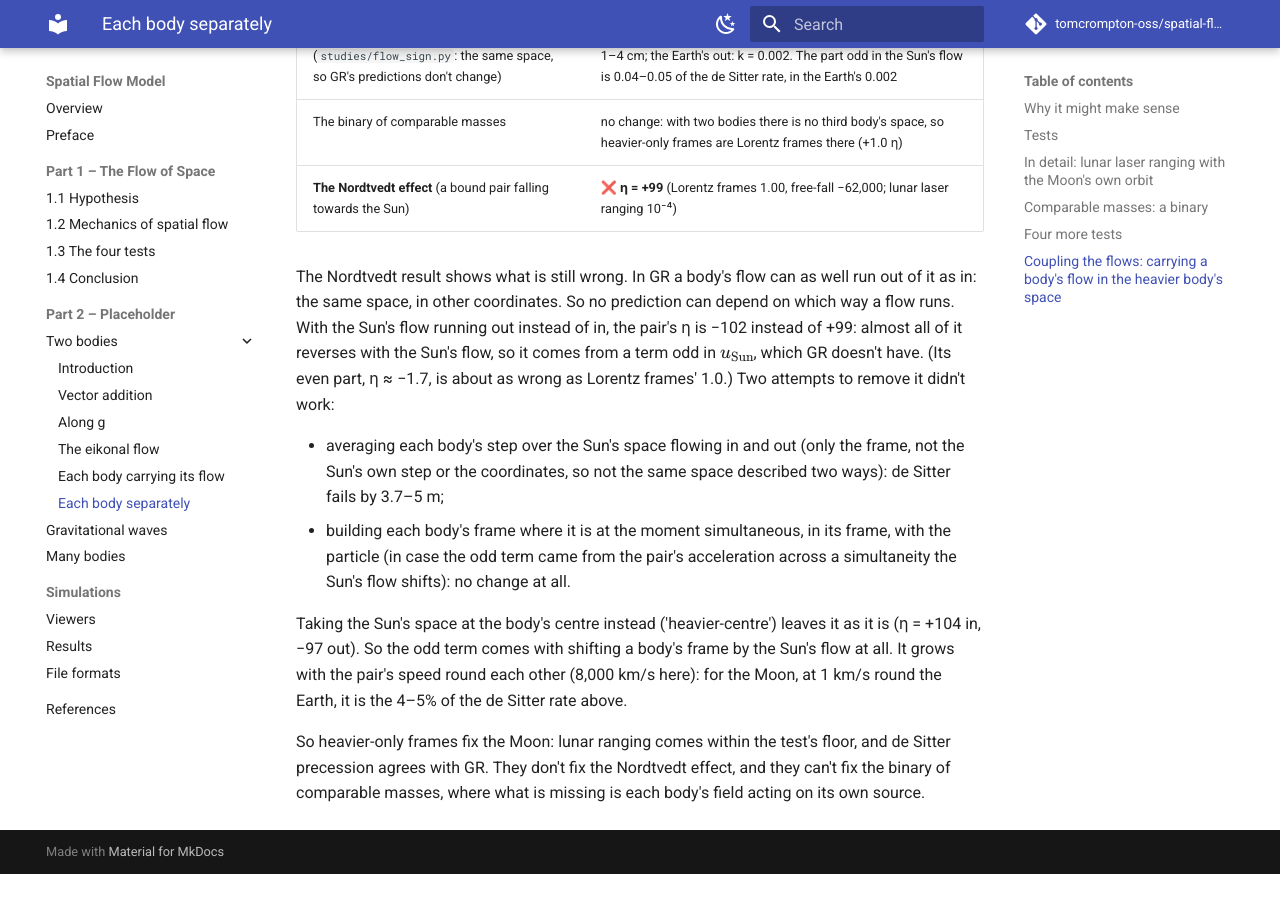
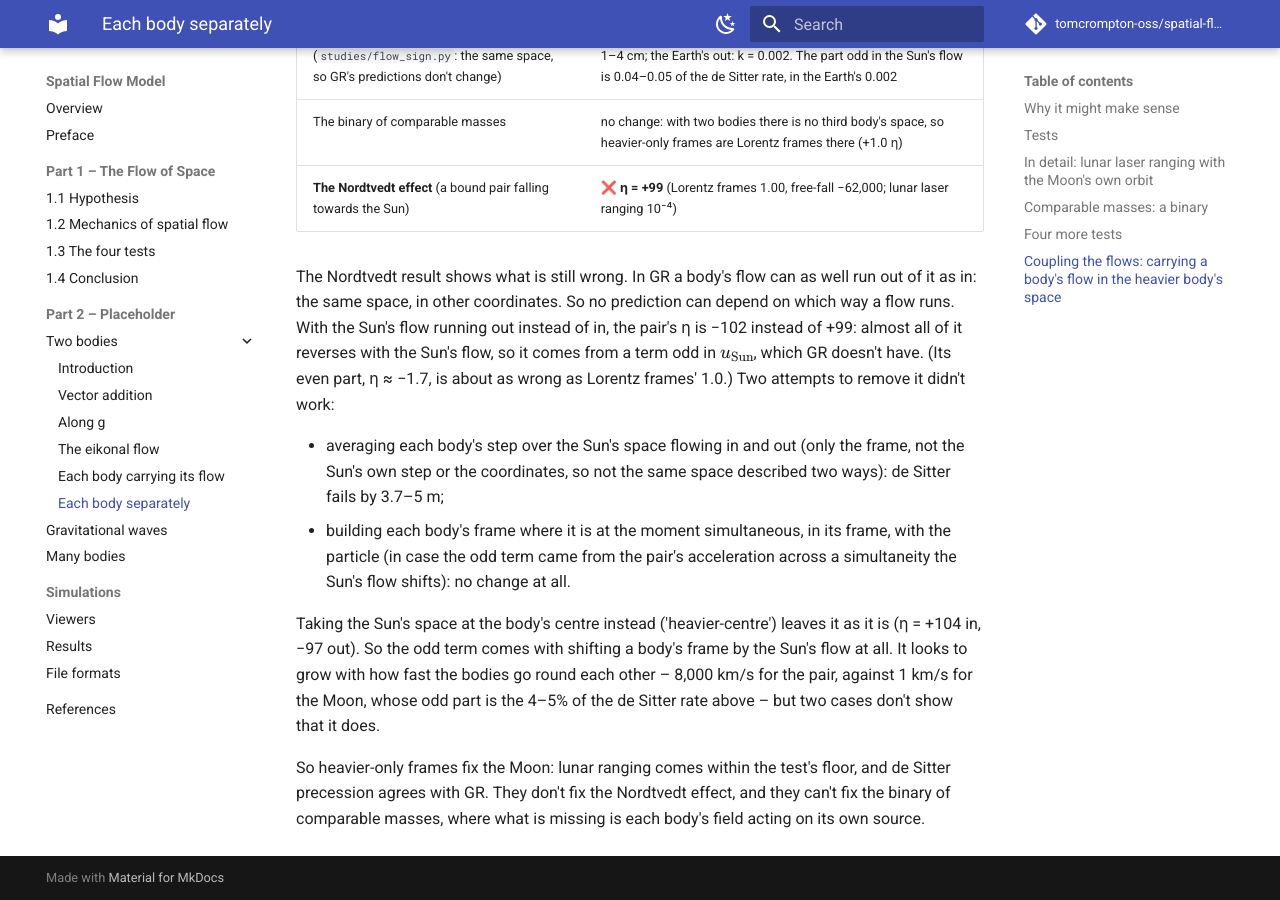
Before and after one commit to tomcrompton-oss/spatial-flow-model, an MkDocs documentation site: the page built from docs/two-bodies/split.md, in a window 1280 px wide and 900 px high, scrolled down 11000 px. Built offline with MkDocs 1.6.1 and Material for MkDocs 9.7.7, drawn with Linux system fonts in a browser that asks for light colours; comment, search, counter and statistics services are not loaded; before the commit the page ends 11874 px from its top, so only the background shows below that.

Commit message:
Docs: the odd term's growth with speed is a guess from two cases
Co-Authored-By: Claude Opus 5.5 <noreply@anthropic.com>

```diff
--- a/docs/two-bodies/split.md
+++ b/docs/two-bodies/split.md
@@ -317,8 +317,9 @@ attempts to remove it didn't work:
   odd term came from the pair's acceleration across a simultaneity the Sun's flow shifts): no change at all.
 
 Taking the Sun's space at the body's centre instead ('heavier-centre') leaves it as it is (η = +104 in, −97 out). So
-the odd term comes with shifting a body's frame by the Sun's flow at all. It grows with the pair's speed round each
-other (8,000 km/s here): for the Moon, at 1 km/s round the Earth, it is the 4–5% of the de Sitter rate above.
+the odd term comes with shifting a body's frame by the Sun's flow at all. It looks to grow with how fast the bodies go
+round each other – 8,000 km/s for the pair, against 1 km/s for the Moon, whose odd part is the 4–5% of the de Sitter
+rate above – but two cases don't show that it does.
 
 So heavier-only frames fix the Moon: lunar ranging comes within the test's floor, and de Sitter precession agrees with
 GR. They don't fix the Nordtvedt effect, and they can't fix the binary of comparable masses, where what is missing is
```
